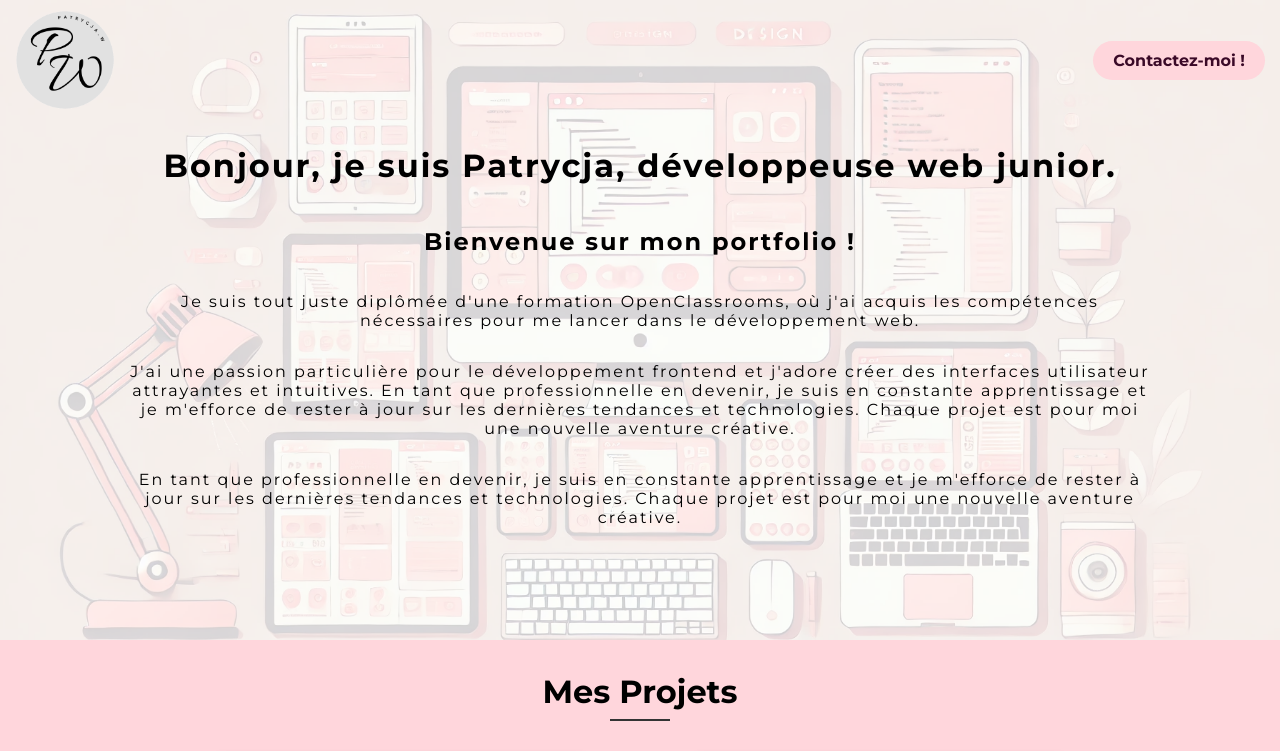
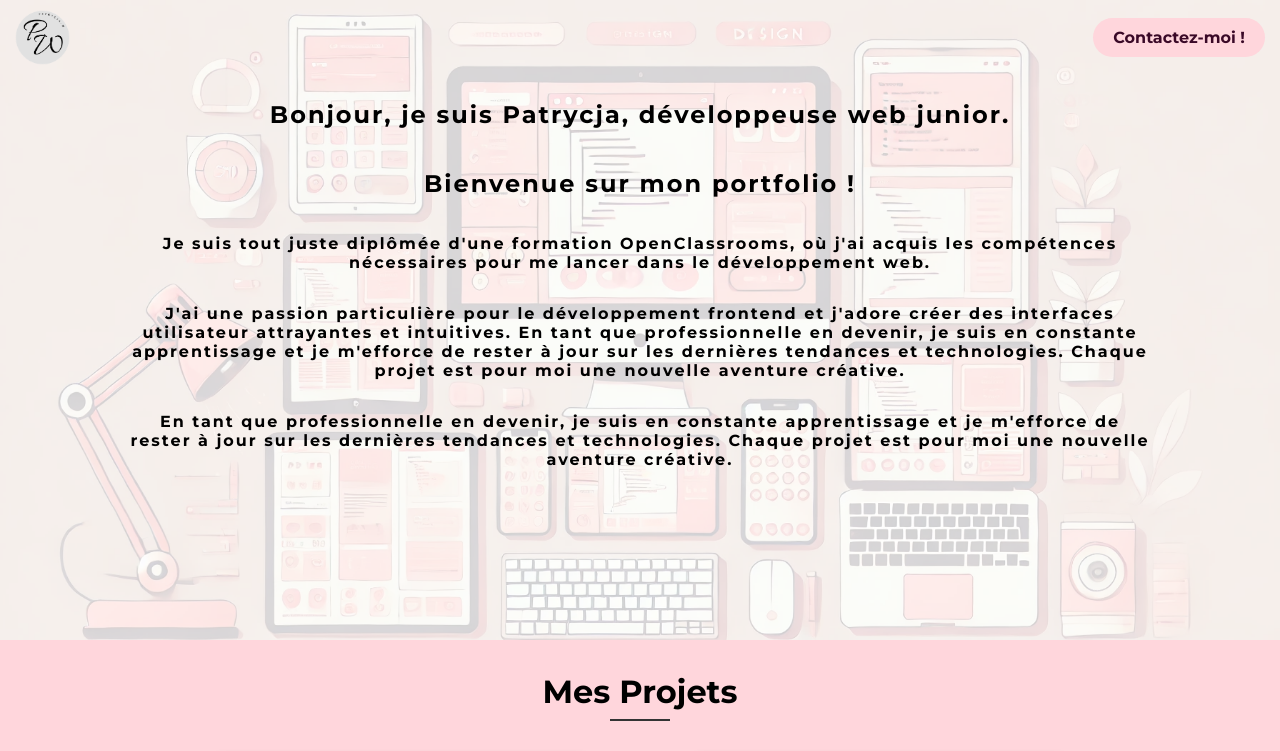
Before and after one commit to Patrycja-W/projet12-portfolio, a React (Vite) app: page / in a window 1280 px wide. Shown: the top 751 px of the page. Built offline with nearby package versions, Linux system fonts and the light colour scheme.

Commit message:
ajustements de textes + sections definies

```diff
--- a/src/components/Footer.jsx
+++ b/src/components/Footer.jsx
@@ -2,9 +2,9 @@ import "../styles/Footer.scss";
 
 const Footer = () => {
   return (
-    <div className="footer">
+    <section className="footer">
       <p className="footer_texte">© 2024 WPatrycja. All rights reserved</p>
-    </div>
+    </section>
   );
 };
 
--- a/src/components/Presentation.jsx
+++ b/src/components/Presentation.jsx
@@ -4,7 +4,7 @@ import logo from "../assets/general/logo.webp";
 const Presentation = () => {
   return (
     <>
-      <div className="container">
+      <section className="container">
         <div className="container_background">
           <nav className="nav">
             <img className="nav_logo" src={logo} alt="" />
@@ -42,7 +42,7 @@ const Presentation = () => {
             </p>
           </div>
         </div>
-      </div>
+      </section>
     </>
   );
 };
--- a/src/components/ProjectsSection.jsx
+++ b/src/components/ProjectsSection.jsx
@@ -27,14 +27,14 @@ const projects = [
 
 const ProjectsSection = () => {
   return (
-    <div className="projects-section">
+    <section className="projects-section">
       <h2>Mes Projets</h2>
       <div className="projects-flex">
         {projects.map((project, index) => (
           <ProjectCard key={index} image={project.image} link={project.link} />
         ))}
       </div>
-    </div>
+    </section>
   );
 };
 
--- a/src/components/Skills.jsx
+++ b/src/components/Skills.jsx
@@ -18,7 +18,7 @@ const handleLogoClick = () => {
 const Skills = () => {
   return (
     <>
-      <div className="skills-section">
+      <section className="skills-section">
         <div className="skills">
           <h2>Mes Skills</h2>
           <div className="skills-list">
@@ -47,7 +47,7 @@ const Skills = () => {
             />
           </div>
         </div>
-      </div>
+      </section>
     </>
   );
 };
--- a/src/styles/Presentation.scss
+++ b/src/styles/Presentation.scss
@@ -10,7 +10,7 @@ body {
   padding: 10px 15px 15px 15px;
 
   &_logo {
-    width: 8%;
+    width: 55px;
   }
 
   &_btn {
@@ -57,6 +57,7 @@ body {
       width: 80%;
       text-align: center;
       letter-spacing: 2px;
+      font-weight: bold;
     }
   }
 }
```
